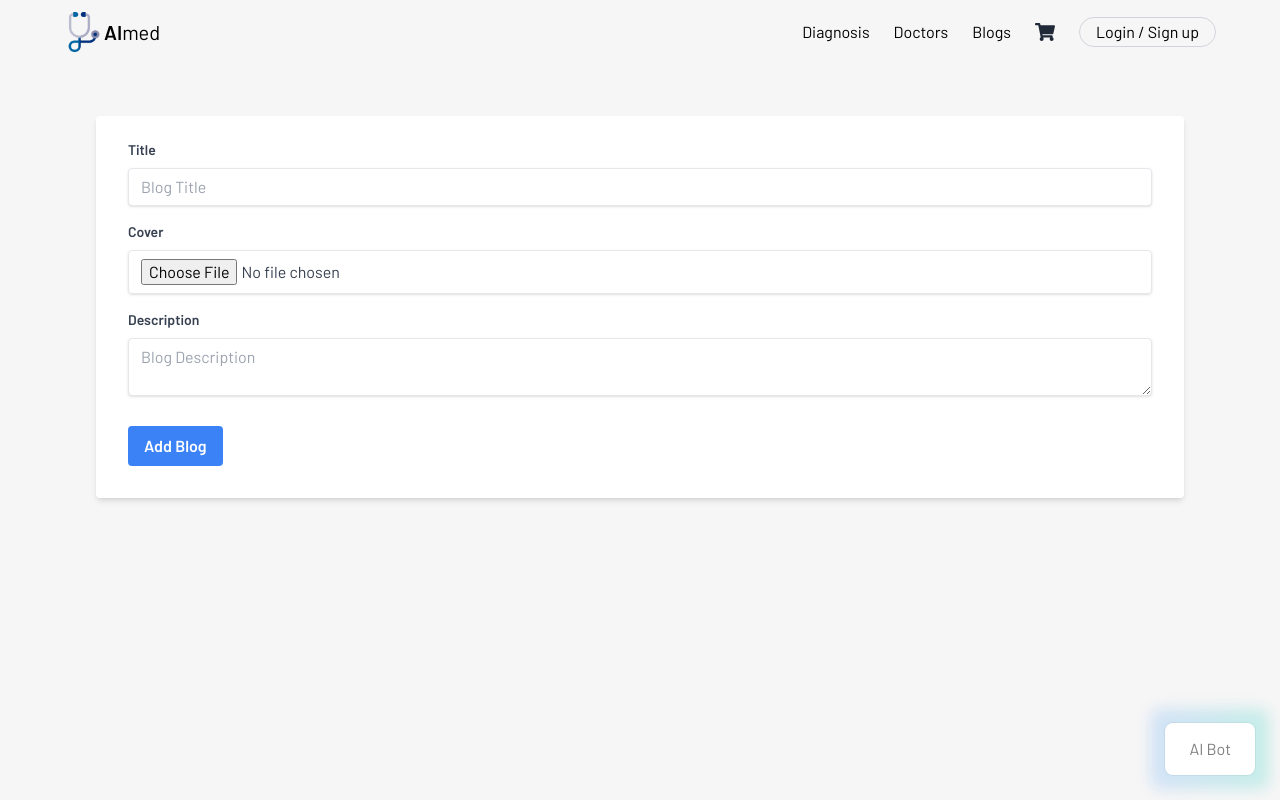
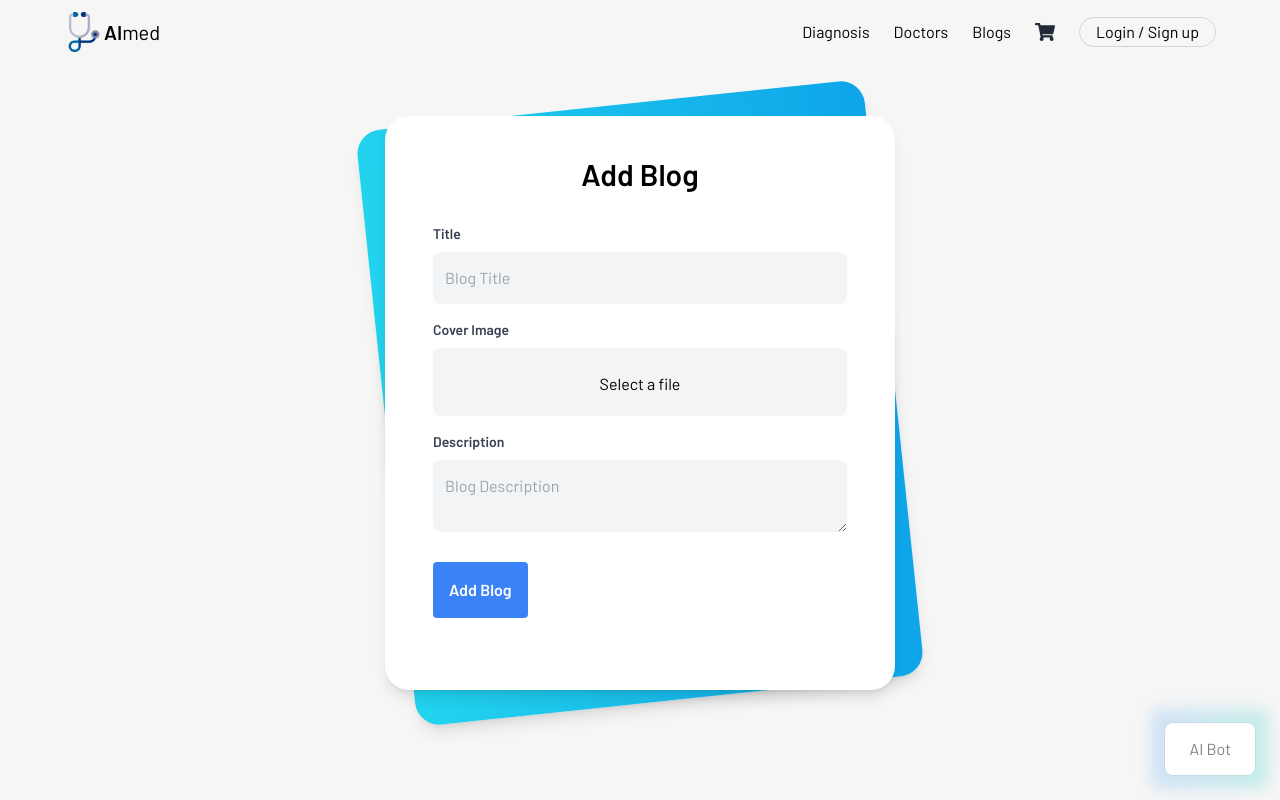
Before and after one commit to Akshat-Kumar-X/EasyDoc, a React (Vite) app: page /add-blog in a window 1280 px wide. Built offline with nearby package versions, Linux system fonts and the light colour scheme.

Commit message:
changes in blog form

```diff
--- a/src/pages/AddBlog.jsx
+++ b/src/pages/AddBlog.jsx
@@ -47,14 +47,22 @@ export default function AddBlog() {
   if (!isSignedIn) {
     navigate('/')
   }
-  return <div className="container mx-auto p-8">
-    <form onSubmit={handleSubmit} className="bg-white shadow-md rounded px-8 pt-6 pb-8 mb-4">
+  return (
+    <>
+      <div class="relative py-3 sm:w-[510px] w-[430px] sm:max-w-xl mx-auto mt-5">
+        <div
+          class="absolute inset-0 bg-gradient-to-r from-cyan-400 to-sky-500 shadow-lg transform -skew-y-6 sm:skew-y-0 -rotate-6 rounded-3xl">
+        </div>
+        <div class="relative px-4 py-10 bg-white shadow-lg sm:rounded-3xl p-30 pb-10">
+          <h1 className='text-3xl font-semibold text-center'>Add Blog</h1>
+          <div className="container mx-auto p-8">
+        <form onSubmit={handleSubmit} className="bg-white rounded">
           <div className="mb-4">
             <label className="block text-gray-700 text-sm font-bold mb-2" htmlFor="title">
               Title
             </label>
             <input
-          className="shadow appearance-none border rounded w-full py-2 px-3 text-gray-700 leading-tight focus:outline-none focus:shadow-outline"
+              className="ppearance-none  rounded-lg w-full py-4 px-3 text-gray-700 leading-tight  bg-gray-100"
               id="title"
               type="text"
               placeholder="Blog Title"
@@ -64,21 +72,27 @@ export default function AddBlog() {
           </div>
           <div className="mb-4">
             <label className="block text-gray-700 text-sm font-bold mb-2" htmlFor="cover">
-          Cover
+              Cover Image
             </label>
+            <label
+              className="w-full flex flex-col items-center px-4 py-4 justify-center cursor-pointer hover:bg-gray-200 duration-300 bg-gray-100 text-blue rounded-lg "
+            >
+              <span className="mt-2 text-base leading-normal mb-1">Select a file</span>
               <input
-          className="shadow appearance-none border rounded w-full py-2 px-3 text-gray-700 leading-tight focus:outline-none focus:shadow-outline"
+                type="file"
+                className="hidden"
                 id="cover"
-          type="file"
                 onChange={handleImageChange}
               />
+            </label>
           </div>
+
           <div className="mb-6">
-        <label className="block text-gray-700 text-sm font-bold mb-2" htmlFor="description">
+            <label className="block text-gray-700 text-sm font-bold mb-2 " htmlFor="description">
               Description
             </label>
             <textarea
-          className="shadow appearance-none border rounded w-full py-2 px-3 text-gray-700 leading-tight focus:outline-none focus:shadow-outline"
+              className="appearance-none  rounded-lg w-full py-4 px-3 text-gray-700 leading-tight  bg-gray-100"
               id="description"
               placeholder="Blog Description"
               value={description}
@@ -87,7 +101,7 @@ export default function AddBlog() {
           </div>
           <div className="flex items-center justify-between">
             <button
-          className="bg-blue-500 hover:bg-blue-700 text-white font-bold py-2 px-4 rounded focus:outline-none focus:shadow-outline"
+              className="bg-blue-500 hover:bg-blue-700 text-white font-bold py-4 px-4 rounded focus:outline-none focus:shadow-outline"
               type="submit"
             >
               Add Blog
@@ -95,4 +109,10 @@ export default function AddBlog() {
           </div>
         </form>
       </div>
+
+        </div>
+      </div>
+
+    </>
+  );
 }
```
Lines whose indentation alone changed are shown as unchanged.
